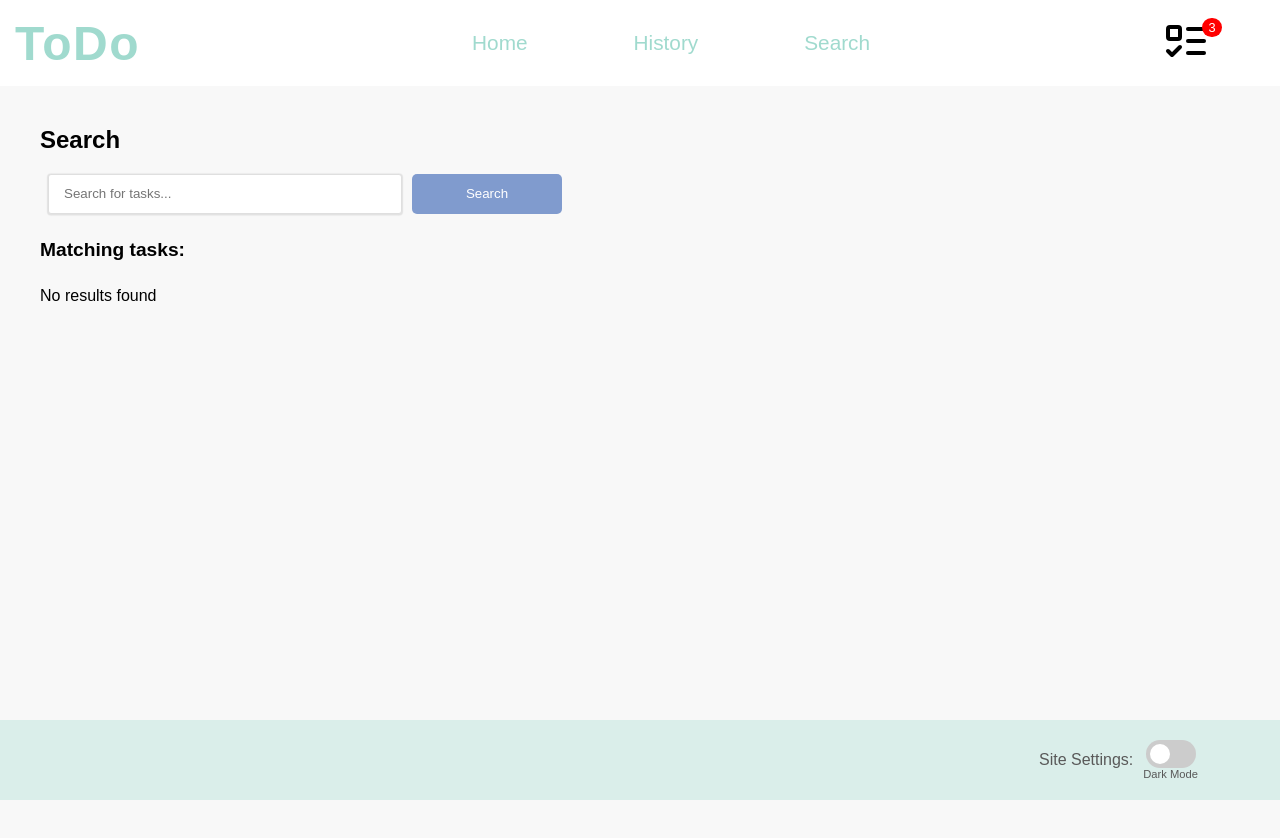
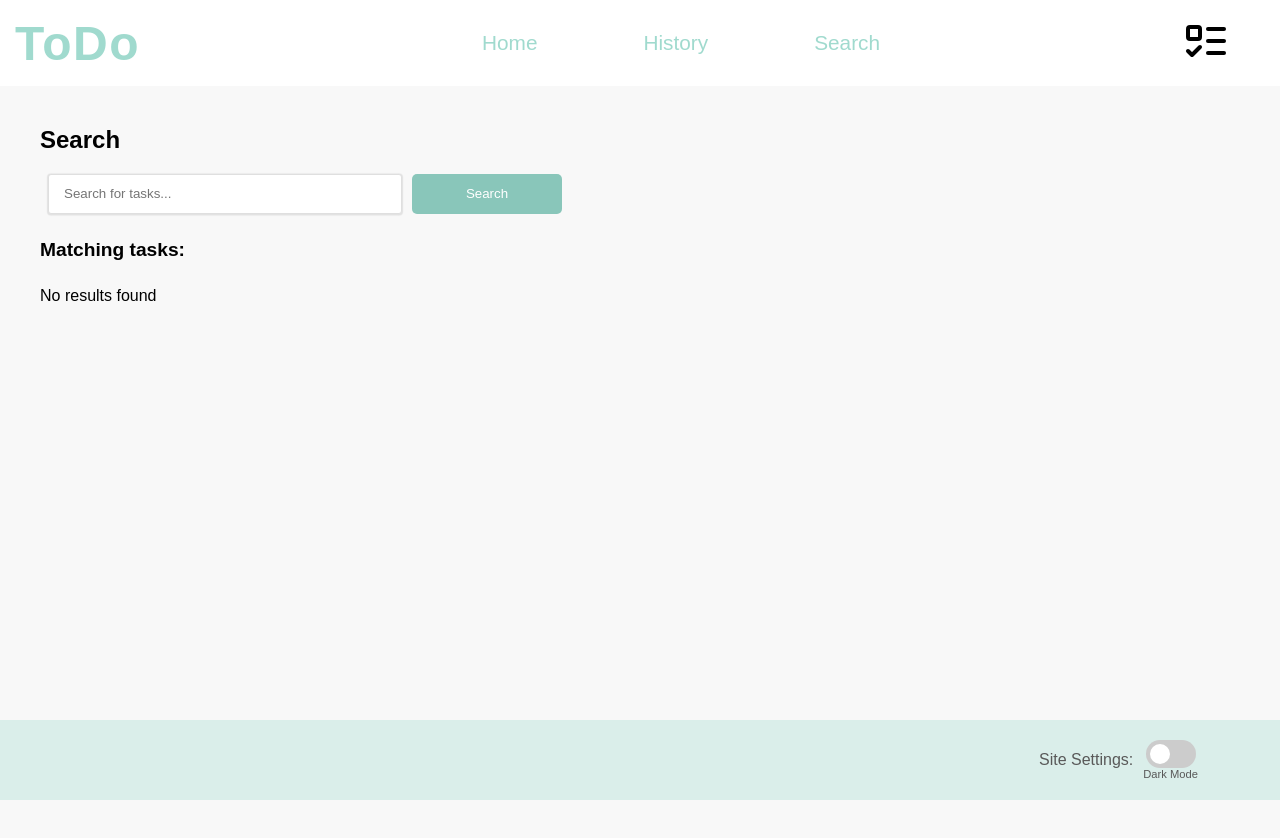
Before and after one commit to liangkathy/To-Do-App, a React (Vite) app in the folder my-to-do-app/: page /search in a window 1280 px wide. Shown: the top 838 px of the page. Built offline with nearby package versions, Linux system fonts and the light colour scheme.

Commit message:
commented out example to do list for deployment, changed button color

```diff
--- a/my-to-do-app/src/App.jsx
+++ b/my-to-do-app/src/App.jsx
@@ -17,27 +17,27 @@ const App = () => {
     const [theme, setTheme] = useState("light")
     const [debug, setDebug] = useState("off")
     const [toDoList, setToDoList] = useState([
-      {
-        id: 1,
-        name: "laundry",
-        isComplete: false,
-        isChecked: false,
-        isDeleted: false
-      },
-      {
-        id: 2,
-        name: "groceries",
-        isComplete: false,
-        isChecked: false,
-        isDeleted: false
-      },
-      {
-        id: 3,
-        name: "homework",
-        isComplete: false,
-        isChecked: false,
-        isDeleted: false
-      }
+      // {
+      //   id: 1,
+      //   name: "laundry",
+      //   isComplete: false,
+      //   isChecked: false,
+      //   isDeleted: false
+      // },
+      // {
+      //   id: 2,
+      //   name: "groceries",
+      //   isComplete: false,
+      //   isChecked: false,
+      //   isDeleted: false
+      // },
+      // {
+      //   id: 3,
+      //   name: "homework",
+      //   isComplete: false,
+      //   isChecked: false,
+      //   isDeleted: false
+      // }
     ])
 
     const [historyList, setHistoryList] = useState([])
--- a/my-to-do-app/src/containers/Search/Search.css
+++ b/my-to-do-app/src/containers/Search/Search.css
@@ -8,13 +8,13 @@
 }
 
 .search-button {
-    background-color: rgb(128, 155, 206);
-    border-color: rgb(128, 155, 206);
+    background-color: rgb(137, 198, 186);
+    border-color: rgb(137, 198, 186);
     margin-left: 10px;
 }
 
 .search-button:hover {
-    background-color: rgb(106, 132, 179);
+    background-color: rgb(114, 177, 165);
 }
 
 .search-result {
```
